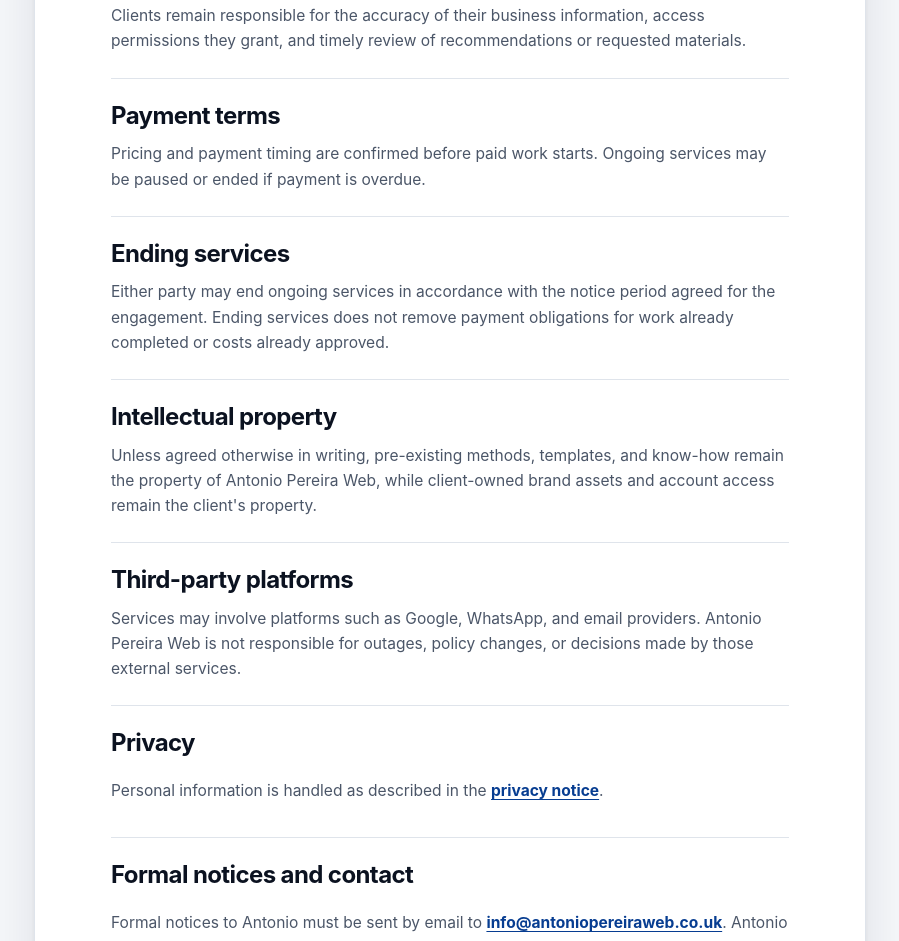
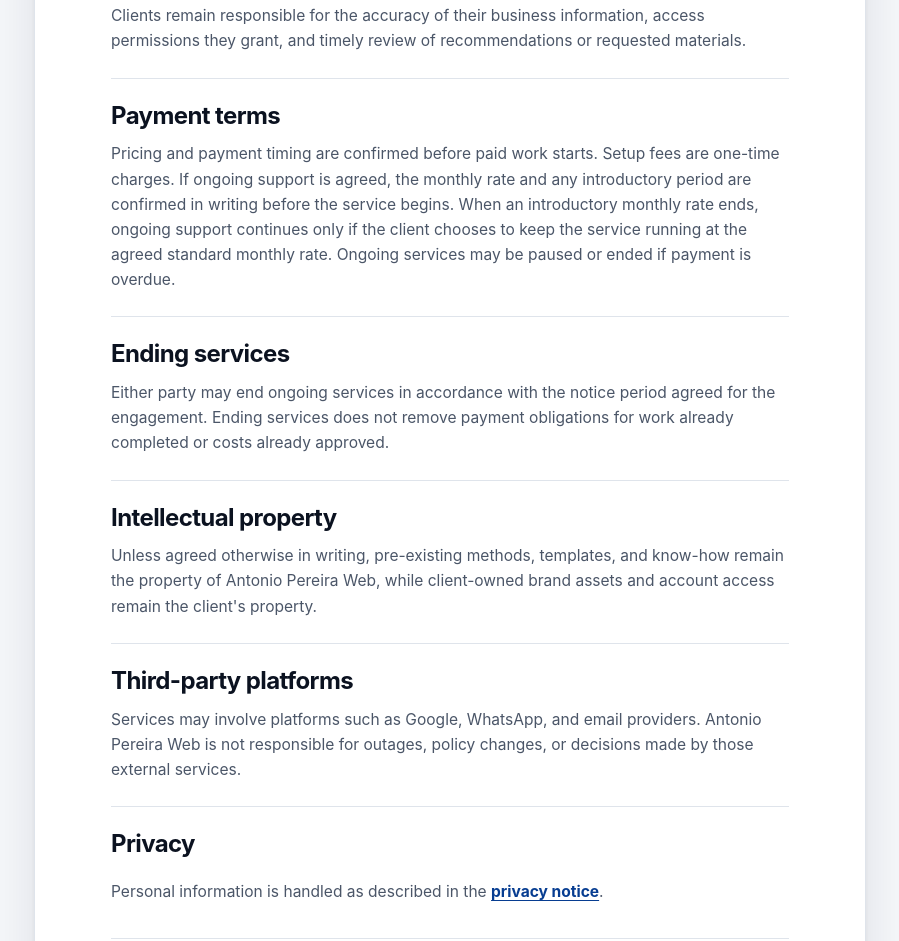
Before and after one commit to antoniopereirawebcouk-creator/Antoniopereiraweb.co.uk, a website: page terms.html in a window 1280 px wide. Shown: the part 1246-2187 px from the top of the page, without its empty margins (190-1089 px from the left). Drawn offline with Linux system fonts and the light colour scheme.

Commit message:
feat: update launch pricing in terms.html

```diff
--- a/terms.html
+++ b/terms.html
@@ -67,8 +67,12 @@
       <section>
         <h2>Payment terms</h2>
         <p>
-          Pricing and payment timing are confirmed before paid work starts. Ongoing services may be
-          paused or ended if payment is overdue.
+          Pricing and payment timing are confirmed before paid work starts. Setup fees are one-time
+          charges. If ongoing support is agreed, the monthly rate and any introductory period are
+          confirmed in writing before the service begins. When an introductory monthly rate ends,
+          ongoing support continues only if the client chooses to keep the service running at the
+          agreed standard monthly rate. Ongoing services may be paused or ended if payment is
+          overdue.
         </p>
       </section>
 
```
